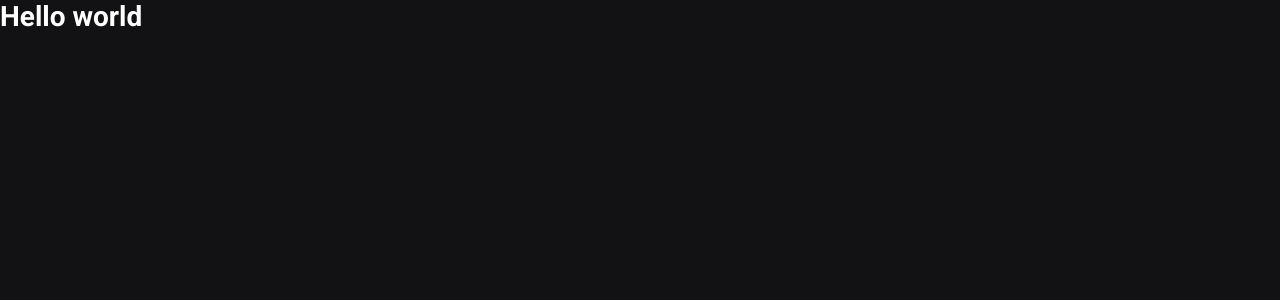
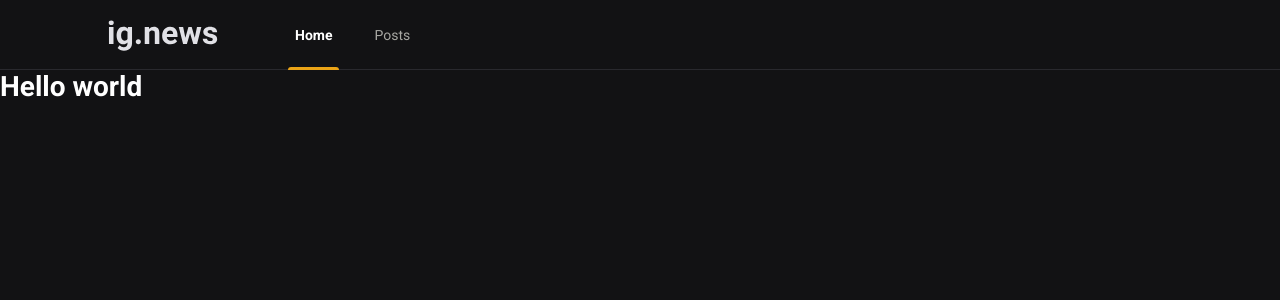
Before and after one commit to jfirme-sys/tech-news, a Next.js app: page / in a window 1280 px wide. Shown: the top 300 px of the page. Built offline with nearby package versions, Linux system fonts and the light colour scheme.

Commit message:
import header on app

```diff
--- a/src/pages/_app.tsx
+++ b/src/pages/_app.tsx
@@ -1,9 +1,15 @@
 import { AppProps } from 'next/app'
+import { Header } from '../components/Header'
 import '../styles/global.scss'
 
 
 function MyApp({ Component, pageProps }: AppProps) {
-  return <Component {...pageProps} />
+  return (
+    <>
+      <Header />
+      <Component {...pageProps} />
+    </>
+  )
 }
 
 export default MyApp
--- a/src/styles/global.scss
+++ b/src/styles/global.scss
@@ -9,6 +9,7 @@
 
   --gray-100: #e1e1e6;
   --gray-300: #a8a8a3;
+  --gray-800: #29292e;
   --gray-900: #121214;
 
   --cyan-500: #61dafb;
```
